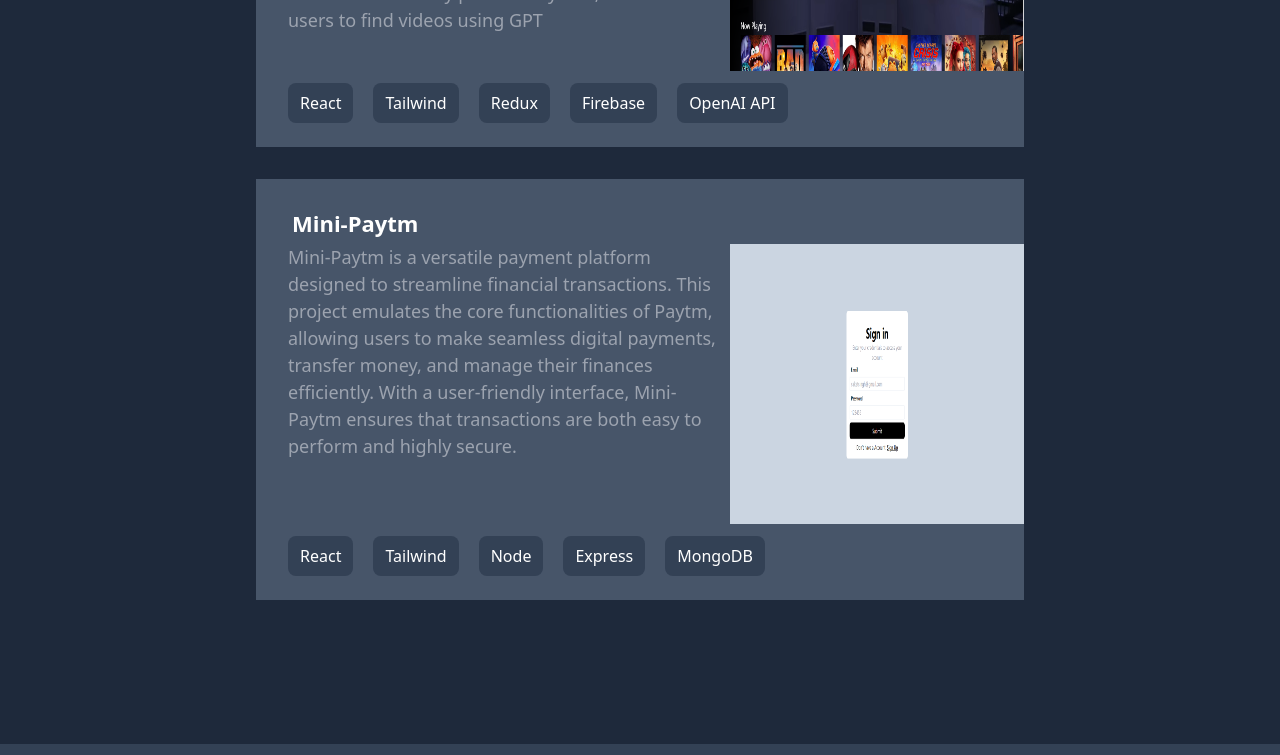
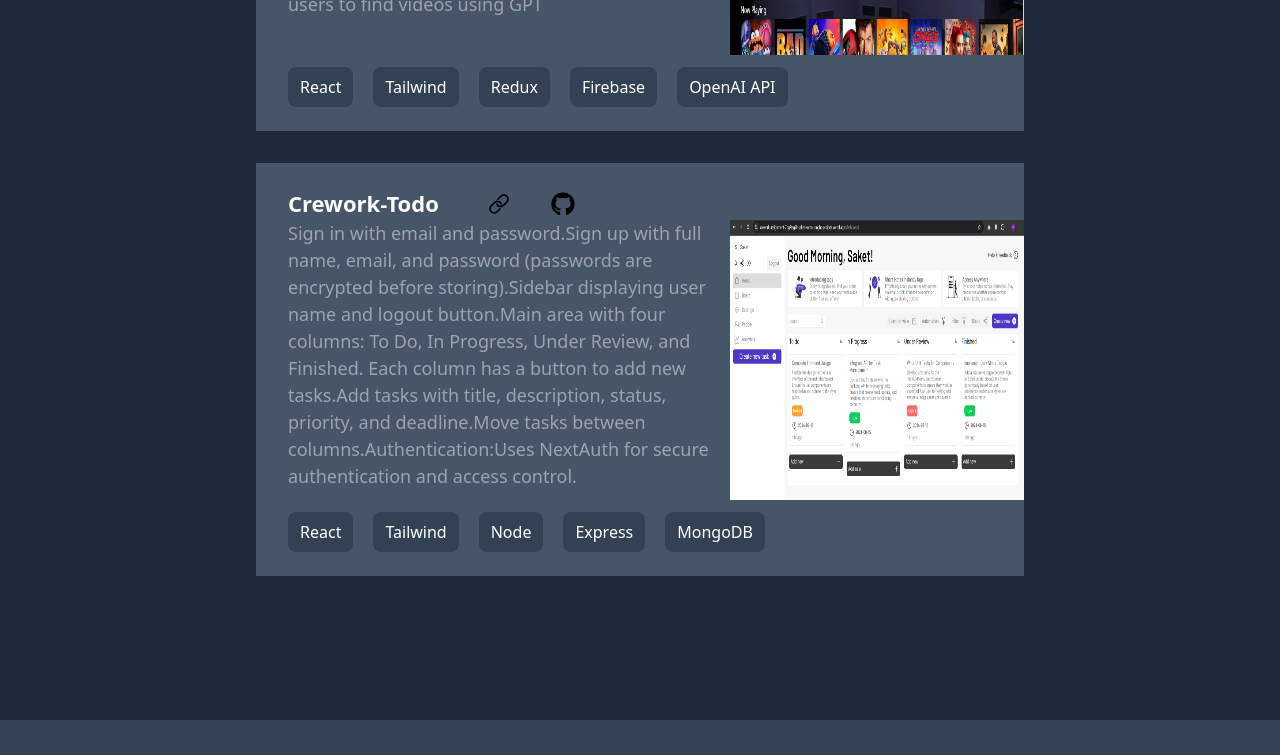
Before and after one commit to saketsingh0078/portfolio, a React (Vite) app: page / in a window 1280 px wide. Shown: the part 3499-4254 px from the top of the page. Built offline with nearby package versions, Linux system fonts and the light colour scheme.

Commit message:
making responsive

```diff
--- a/src/components/Header.tsx
+++ b/src/components/Header.tsx
@@ -4,7 +4,7 @@
 import SidebarMenu from "./SidebarMenu";
 
 export const Header = ({ sectionRefs, activeSection }: any) => {
-  const [sideMenu, setSideMenu] = useState(true);
+  const [sideMenu, setSideMenu] = useState(false);
 
   const handleScroll = (section: any) => {
     sectionRefs[section].current.scrollIntoView({ behavior: "smooth" });
--- a/src/components/Project.tsx
+++ b/src/components/Project.tsx
@@ -9,18 +9,24 @@
     desc: "Developed a responsive video streaming platform , ensuring a modern and user-friendly interface. Implemented infinite scroll to enhance user experience by dynamically loading content. Utilized debouncing to optimize search functionality, reducing API calls and improving performance and manages the state using Redux. Integrated live chat feature with API polling to enable real-time user interaction.",
     tech: ["React", "Tailwind", "Redux"],
     img: projectImg1,
+    liveLink: "https://video-streaming-1c27d.web.app/",
+    gitLink: "https://github.com/saketsingh0078/VideoStreaming",
   };
   const project2 = {
     name: "OTT-Gpt",
     desc: "OTT-GPT is an innovative OTT video platform that revolutionizes content discovery with the integration of GPT (Generative Pre-trained Transformer). This project features a comprehensive library of movies and TV shows, enabling users to stream their favorite content seamlessly. The standout feature is the advanced search functionality powered by GPT, which allows users to find videos using GPT",
     tech: ["React", "Tailwind", "Redux", "Firebase", "OpenAI API"],
     img: projectImg2,
+    liveLink: "",
+    gitLink: "",
   };
   const project3 = {
-    name: "Mini-Paytm",
-    desc: "Mini-Paytm is a versatile payment platform designed to streamline financial transactions. This project emulates the core functionalities of Paytm, allowing users to make seamless digital payments, transfer money, and manage their finances efficiently. With a user-friendly interface, Mini-Paytm ensures that transactions are both easy to perform and highly secure.",
+    name: "Crework-Todo",
+    desc: "Sign in with email and password.Sign up with full name, email, and password (passwords are encrypted before storing).Sidebar displaying user name and logout button.Main area with four columns: To Do, In Progress, Under Review, and Finished. Each column has a button to add new tasks.Add tasks with title, description, status, priority, and deadline.Move tasks between columns.Authentication:Uses NextAuth for secure authentication and access control.",
     tech: ["React", "Tailwind", "Node", "Express", "MongoDB"],
     img: projectImg3,
+    liveLink: "",
+    gitLink: "",
   };
 
   return (
--- a/src/components/ProjectItem.tsx
+++ b/src/components/ProjectItem.tsx
@@ -1,17 +1,36 @@
+import { IoIosLink } from "react-icons/io";
+import { FaGithub } from "react-icons/fa6";
+
 type ProjectDetails = {
   name: string;
   desc: string;
   tech: string[];
   img: string;
+  liveLink: string;
+  gitLink: string;
 };
 
-export const ProjectItem = ({ name, desc, tech, img }: ProjectDetails) => {
+export const ProjectItem = ({
+  name,
+  desc,
+  tech,
+  img,
+  liveLink,
+  gitLink,
+}: ProjectDetails) => {
   return (
-    <div className="mb-8 h-full flex justify-center  transition-transform duration-300 transform hover:scale-110 ">
+    <div className="mb-8 h-full flex justify-center   ">
       <div className="sm:w-[60%] w-[80%] bg-slate-600 sm:pl-8 sm:py-6 pl-4 py-2">
-        <div className="flex p-1">
+        <div className="flex gap-12 items-center">
           <h1 className="text-white text-[22px] font-bold">{name}</h1>
-          <a href="" className=""></a>
+          <div className="flex gap-10">
+            <a href={liveLink}>
+              <IoIosLink className=" w-[24px] h-[24px]" />
+            </a>
+            <a href={gitLink}>
+              <FaGithub className=" w-[24px] h-[24px]" />
+            </a>
+          </div>
         </div>
         <div>
           <div className="flex flex-col w-full h-full">
@@ -21,7 +40,7 @@
               </h1>
 
               <img
-                className="w-[40%] sm:h-[35vh] mb-3 "
+                className="w-[40%] sm:h-[35vh] mb-3  transition-transform duration-300 transform hover:scale-x-[150%] hover:scale-y-[110%] "
                 src={img}
                 alt="project_photo"
               />
```
Also changed, not shown: src/assets/img3.png.
